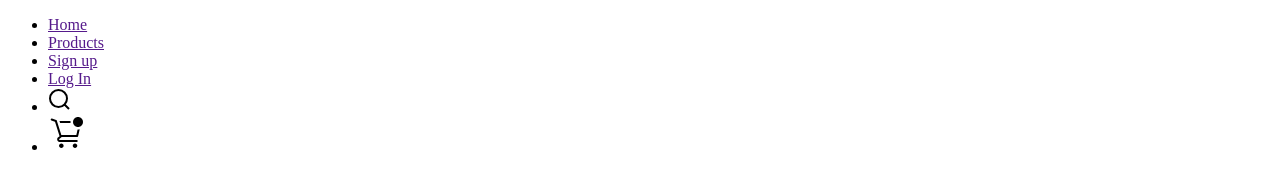
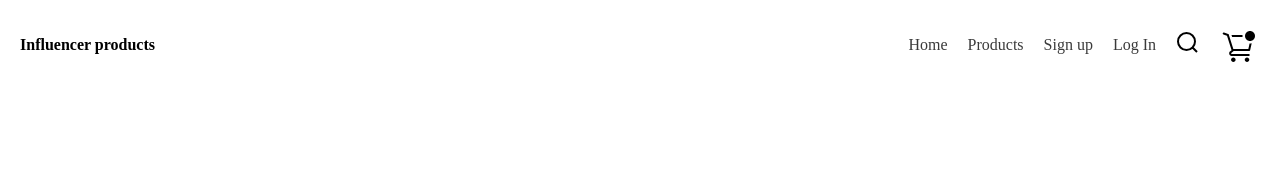
Before and after one commit to rumana-afrin/influencer-gear, a plain HTML site: page index.html in a window 1280 px wide. Drawn offline with Linux system fonts and the light colour scheme.

Commit message:
add header code

```diff
--- a/assets/style.css
+++ b/assets/style.css
@@ -0,0 +1,46 @@
+*{
+    margin: 0;
+    padding: 0;
+
+}
+:root{
+    --praimary-color: #E02C6D;
+    --secondary-color:  #3A3A3A;
+    --small-text-color: var(--gray-50, #787885);
+    --font-sizeh6: 16px;
+    --font-sizeh1: 52px;
+    --font-sizeh4: 28px;
+    --font-size: 14px;
+}
+/* ----------------header------------------ */
+.nav{
+    display: flex;
+    justify-content: space-between;
+    align-items: center;
+    padding: 10px;
+    margin: 10px;
+}
+.logo{
+    max-width: 300px;
+}
+.menu{
+    max-width: 50%;
+}
+.item ul{
+    display: flex;
+    align-items: center;
+}
+.item li{
+    list-style: none;
+    padding: 5px;
+    margin: 5px;
+}
+.item li a{
+    text-decoration: none;
+    color: var(--secondary-color);
+}
+.cart-img{
+    width: 1.875rem;
+    height: 1.875rem;
+}
+---------------------header-end------------------------
--- a/index.html
+++ b/index.html
@@ -9,18 +9,18 @@
 </head>
 <body>
     <header>
-        <nav>
+        <nav class="nav">
             <div class="logo">
-
+                <h4>Influencer products</h4>
             </div>
-            <div class="menu">
+            <div class="item">
                 <ul>
                     <li><a href="">Home</a></li>
                     <li><a href="">Products</a></li>
                     <li><a href="">Sign up</a></li>
                     <li><a href="">Log In</a></li>
                     <li><a href=""><img src="assets/logos/akar-icons_search.svg" alt=""></a></li>
-                    <li><a href=""><img src="assets/images/clarity_shopping-cart-outline-badged.svg" alt=""></a></li>
+                    <li class="cart-img"><a href=""><img src="assets/images/clarity_shopping-cart-outline-badged.svg" alt=""></a></li>
                 </ul>
             </div>
         </nav>
```
